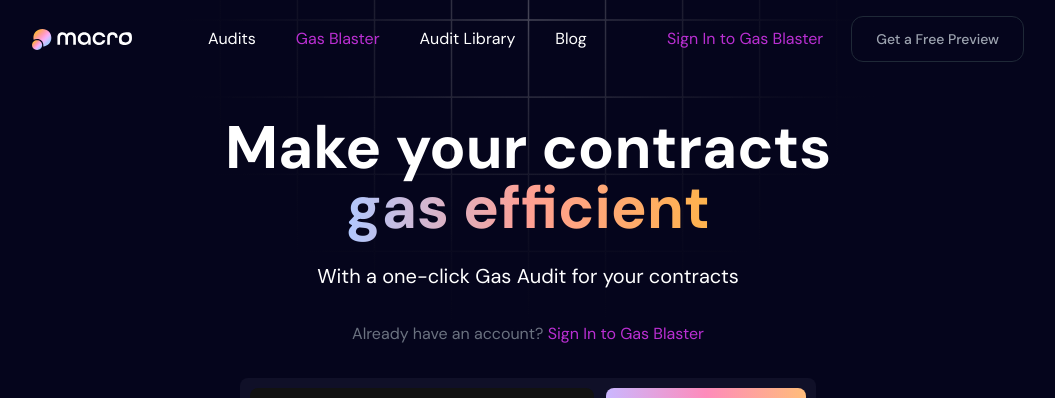
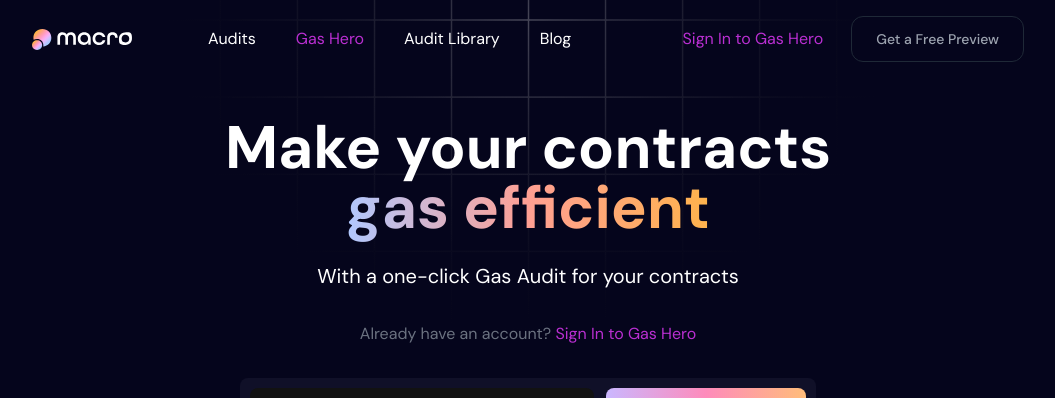
Before and after one commit to snowball-tools/website-example, a Next.js app: page /gas-blaster in a window 1280 px wide. Shown: the top 398 px of the page, without its empty margins (112-1167 px from the left). Built offline with nearby package versions, Linux system fonts and the light colour scheme; no server answers; a web font is replaced by a local one.

Commit message:
Rename Gas Blaster to Gas Hero

```diff
--- a/src/app/gas-blaster/layout.tsx
+++ b/src/app/gas-blaster/layout.tsx
@@ -1,11 +1,11 @@
 import type { Metadata } from 'next'
 
 export const metadata: Metadata = {
-  title: 'Macro - Gas Blaster',
+  title: 'Macro - Gas Hero',
   description: 'Make your contracts gas efficient. Get a one-click Gas Audit.',
   metadataBase: new URL('https://macro-website.onrender.com'),
   openGraph: {
-    title: '0xMacro.com - Gas Blaster',
+    title: '0xMacro.com - Gas Hero',
     description: 'Make your contracts gas efficient. Get a one-click Gas Audit.',
     type: 'website',
     images: '/opengraph/gas-blaster-preview.jpg',
--- a/src/components/Footer/Footer.tsx
+++ b/src/components/Footer/Footer.tsx
@@ -65,7 +65,7 @@
                   <Link href="/">Audits</Link>
                 </li>
                 <li>
-                  <Link href="/gas-blaster">Gas Blaster</Link>
+                  <Link href="/gas-blaster">Gas Hero</Link>
                 </li>
                 <li>
                   <Link href="https://0xmacro.com/library" target="_blank">
--- a/src/components/Header/Header.tsx
+++ b/src/components/Header/Header.tsx
@@ -41,7 +41,7 @@
             href={`${APP_URL}/signup`}
             onClick={trackOnClick({ pos: 'nav' })}
           >
-            Sign In to Gas Blaster
+            Sign In to Gas Hero
           </Link>
 
           <CtaSecondary onClick={handleCtaClick} href={ctaUrl || '/'}>
--- a/src/components/Hero/HeroGasBlaster.tsx
+++ b/src/components/Hero/HeroGasBlaster.tsx
@@ -24,7 +24,7 @@
           href={`${APP_URL}/signup`}
           onClick={trackOnClick({ pos: 'hero' })}
         >
-          Sign In to Gas Blaster
+          Sign In to Gas Hero
         </Link>
       </p>
 
--- a/src/components/Hero/HeroHome.tsx
+++ b/src/components/Hero/HeroHome.tsx
@@ -55,7 +55,7 @@
           href={`${APP_URL}/signup`}
           onClick={trackOnClick({ pos: 'hero' })}
         >
-          Sign In to Gas Blaster
+          Sign In to Gas Hero
         </Link>
       </p>
     </div>
--- a/src/components/Nav/Nav.tsx
+++ b/src/components/Nav/Nav.tsx
@@ -4,7 +4,7 @@
 
 const navigation = [
   { name: 'Audits', href: '/' },
-  { name: 'Gas Blaster', href: '/gas-blaster' },
+  { name: 'Gas Hero', href: '/gas-blaster' },
   { name: 'Audit Library', href: 'https://0xmacro.com/library', newTab: true },
   { name: 'Blog', href: 'https://0xmacro.com/blog/', newTab: true },
 ]
```
